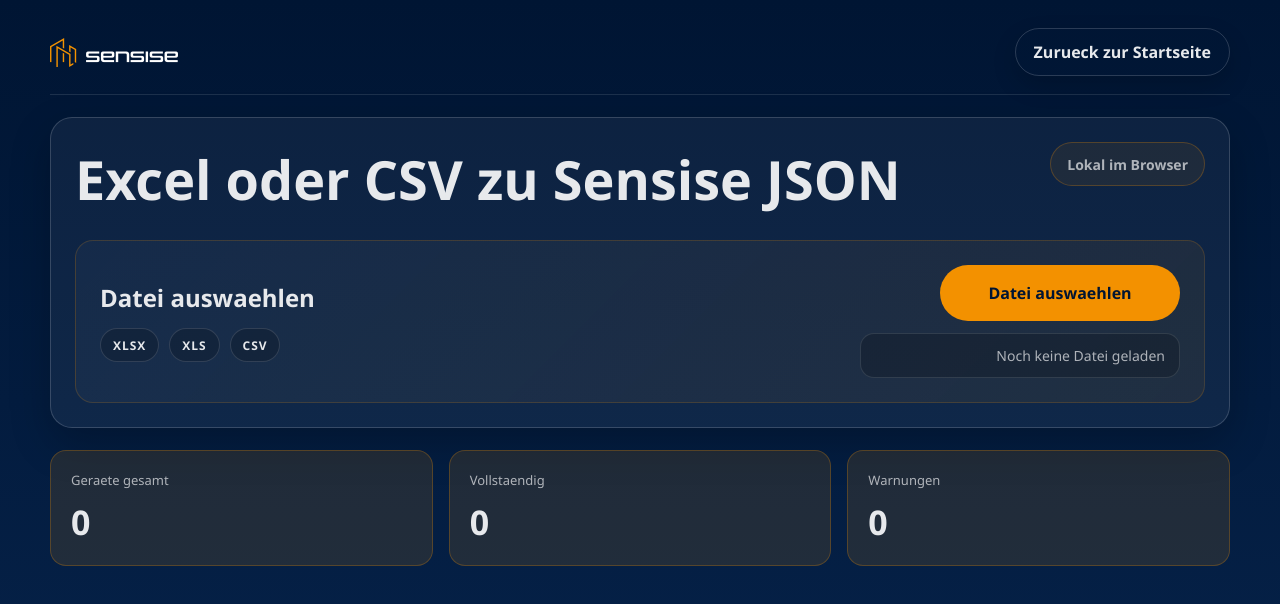
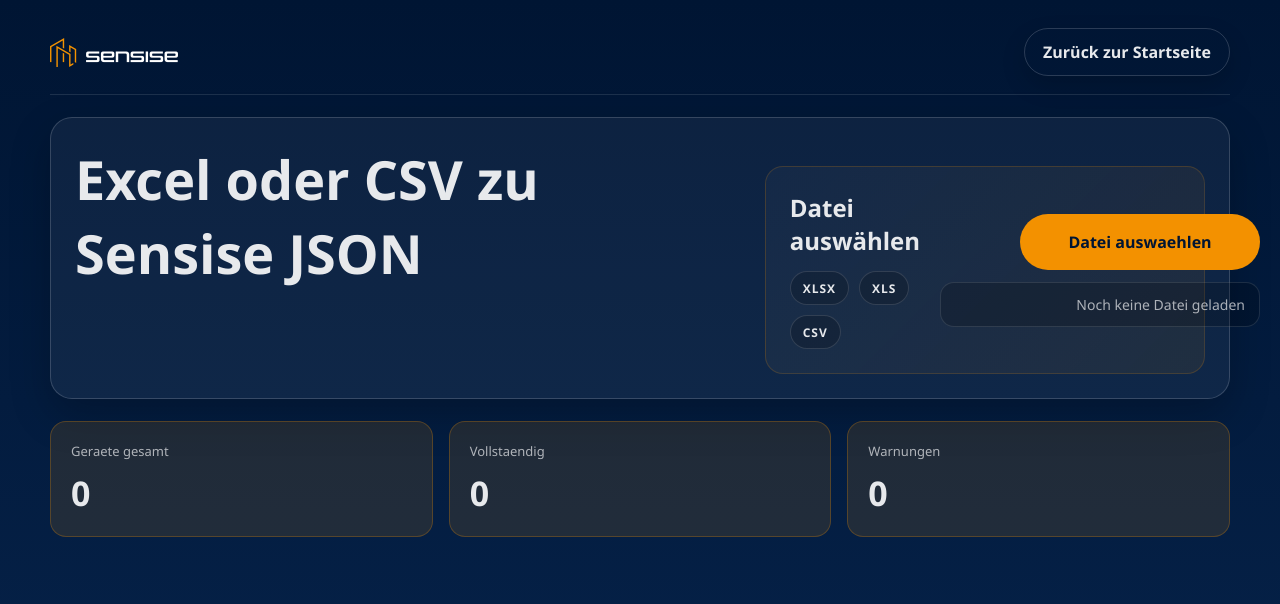
Before and after one commit to Lucaneedshelp/sensise-tool, a plain HTML site: page apps/json-generator/index.html in a window 1280 px wide. Drawn offline with Linux system fonts and the light colour scheme.

Commit message:
Add files via upload

```diff
--- a/apps/json-generator/index.html
+++ b/apps/json-generator/index.html
@@ -3,7 +3,6 @@
 <head>
   <meta charset="UTF-8">
   <meta name="viewport" content="width=device-width, initial-scale=1.0">
-  <title>Sensise JSON Generator</title>
   <link rel="stylesheet" href="../../assets/css/theme.css">
   <link rel="stylesheet" href="app.css">
 </head>
@@ -13,7 +12,7 @@
       <div class="brand-lockup">
         <img class="brand-logo" src="../../assets/img/sensise-logo-neg.png" alt="Sensise Logo">
       </div>
-      <a class="btn btn-secondary" href="../../index.html">Zurueck zur Startseite</a>
+      <a class="btn btn-secondary" href="../../index.html">Zurück zur Startseite</a>
     </div>
 
     <header class="hero panel">
@@ -21,13 +20,10 @@
         <div>
           <h1>Excel oder CSV zu Sensise JSON</h1>
         </div>
-        <span class="hero-note">Lokal im Browser</span>
-      </div>
-
       <div class="drop-panel">
         <div class="drop-copy">
-          <h2>Datei auswaehlen</h2>
-          <div class="format-list" aria-label="Unterstuetzte Dateiformate">
+          <h2>Datei auswählen</h2>
+          <div class="format-list" aria-label="Unterstützte Dateiformate">
             <span class="format-pill">XLSX</span>
             <span class="format-pill">XLS</span>
             <span class="format-pill">CSV</span>
```
